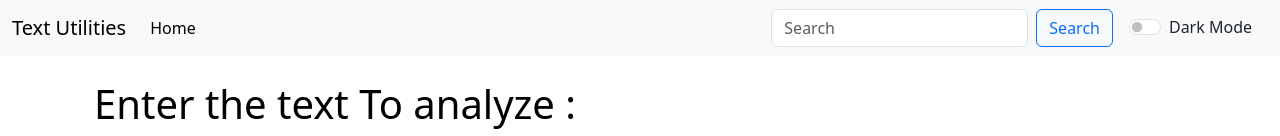
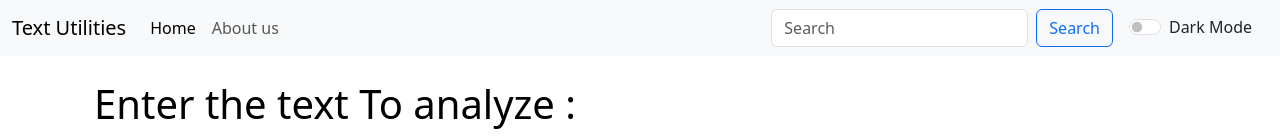
Before and after one commit to rakeshmuntha/REACT, a React (Create React App) app in the folder my-app/: page / in a window 1280 px wide. Shown: the top 136 px of the page. Built offline with nearby package versions, Linux system fonts and the light colour scheme.

Commit message:
enabled router

```diff
--- a/my-app/package.json
+++ b/my-app/package.json
@@ -1,5 +1,4 @@
 {
-	"homepage": "https://rakeshmuntha.github.io/REACT",
 	"name": "my-app",
 	"version": "0.1.0",
 	"private": true,
@@ -8,7 +7,6 @@
 		"@testing-library/jest-dom": "^6.6.3",
 		"@testing-library/react": "^16.3.0",
 		"@testing-library/user-event": "^13.5.0",
-		"gh-pages": "^6.3.0",
 		"react": "^18.2.0",
 		"react-dom": "^18.2.0",
 		"react-router-dom": "^6.22.3",
--- a/my-app/src/App.js
+++ b/my-app/src/App.js
@@ -3,7 +3,8 @@
 import Navbar from "./components/Navbar";
 import TextForm from "./components/TextForm";
 import Alert from "./components/Alert";
-// import { Routes, Route } from 'react-router-dom';
+import About from "./components/About";
+import { Routes, Route } from 'react-router-dom';
 
 function App() {
 	const [mode, setmode] = useState('light');
@@ -33,11 +34,10 @@
 			<Navbar title="Text Utilities" about="About us" mode={mode} togglemode={togglemode} />
 			<Alert alert={alert} />
 			<div className="container mb-3">
-				{/* <Routes>
+				<Routes>
 					<Route exact path="/" element={<TextForm title="Enter the text To analyze :" alerto={showAlert} mode={mode} />} />
 					<Route exact path="/about" element={<About mode={mode} />} />
-				</Routes> */}
-				<TextForm title="Enter the text To analyze :" alerto={showAlert} mode={mode} />
+				</Routes>
 			</div>
 		</div>
 	);
--- a/my-app/src/components/Navbar.js
+++ b/my-app/src/components/Navbar.js
@@ -1,22 +1,23 @@
 import React from 'react';
+import { Link } from 'react-router-dom';
 
 function Navbar(props) {
 	return (
 		<div className='rakesh'>
 			<nav className={`navbar navbar-expand-lg navbar-${props.mode} bg-${props.mode}`}>
 				<div className="container-fluid">
-					<a className="navbar-brand" href="">{props.title}</a>
+					<Link className="navbar-brand" to="">{props.title}</Link>
 					<button className="navbar-toggler" type="button" data-bs-toggle="collapse" data-bs-target="#navbarSupportedContent" aria-controls="navbarSupportedContent" aria-expanded="false" aria-label="Toggle navigation">
 						<span className="navbar-toggler-icon"></span>
 					</button>
 					<div className="collapse navbar-collapse" id="navbarSupportedContent">
 						<ul className="navbar-nav me-auto mb-2 mb-lg-0">
 							<li className="nav-item">
-								<a className="nav-link active" aria-current="page" href="">Home</a>
+								<Link className="nav-link active" aria-current="page" to="">Home</Link>
 							</li>
-							{/* <li className="nav-item">
-								<a className="nav-link" href="/">{props.about}</a>
-							</li> */}
+							<li className="nav-item">
+								<Link className="nav-link" to="/about">{props.about}</Link>
+							</li>
 						</ul>
 
 						<form className="d-flex" role="search">
```
Also changed, not shown: 1 other file (tests, documents, lock files or other folders).
